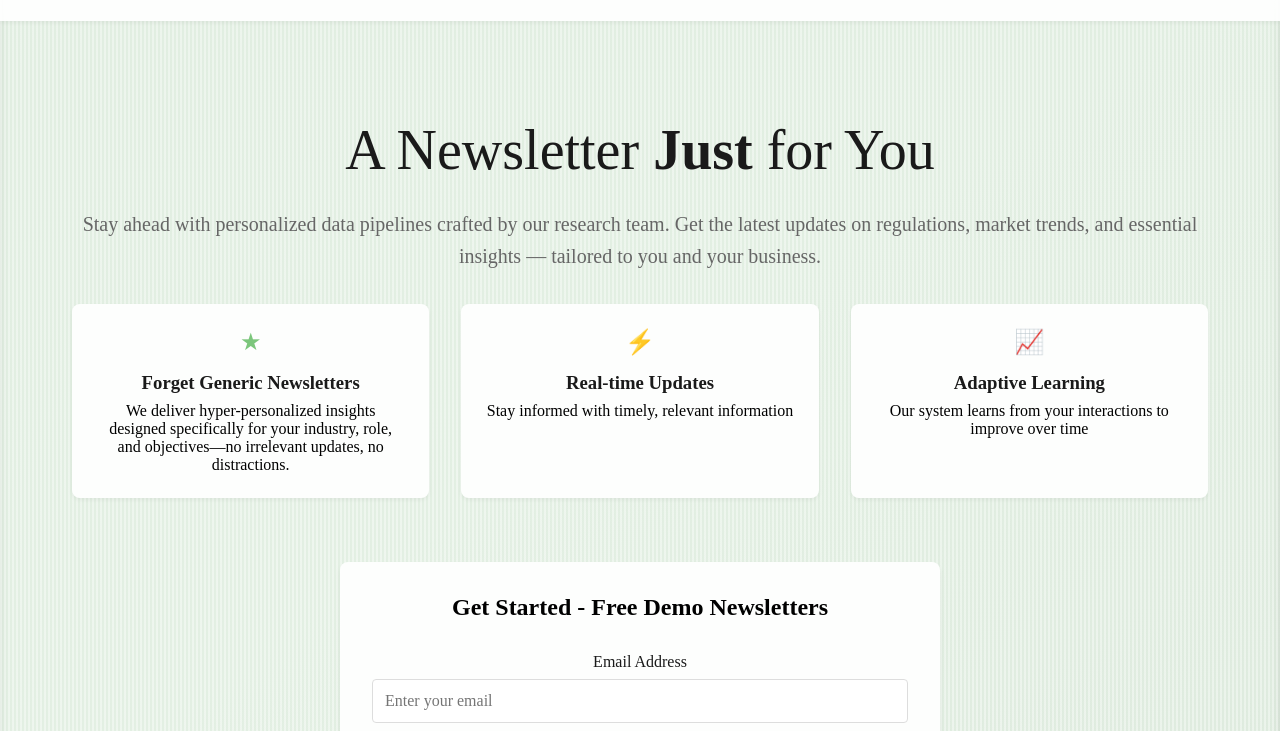
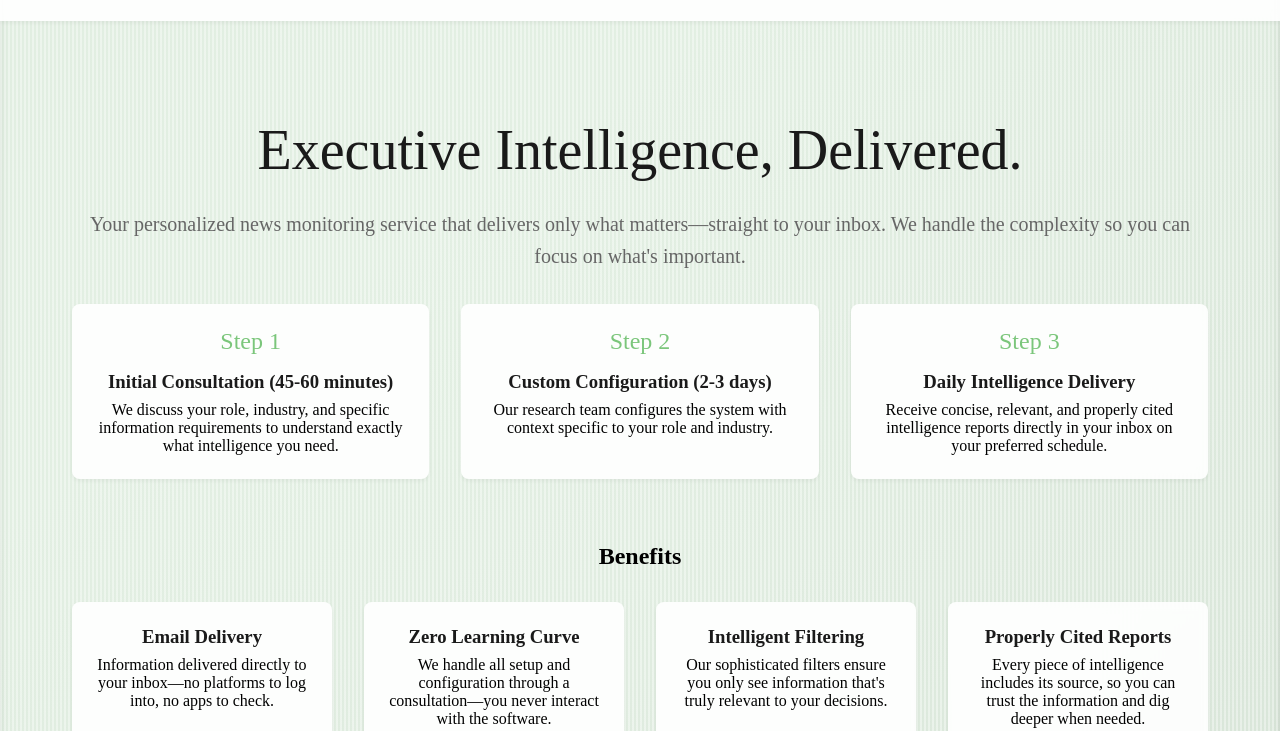
Before and after one commit to aus-sherman/Taylor, a plain HTML site: page index.html in a window 1280 px wide. Shown: the part 69-800 px from the top of the page. Drawn offline with Linux system fonts and the light colour scheme; a web font is replaced by a local one.

Commit message:
Update index.html
Copy

```diff
--- a/index.html
+++ b/index.html
@@ -303,24 +303,44 @@
         <div class="hero-content">
             <h1 id="typed-heading"></h1>
             <div class="description">
-                Stay ahead with personalized data pipelines crafted by our research team. Get the latest updates on regulations, market trends, and essential insights — tailored to you and your business.
+                Your personalized news monitoring service that delivers only what matters—straight to your inbox. We handle the complexity so you can focus on what's important.
             </div>
 
             <div class="features">
                 <div class="feature">
-                    <div class="feature-icon">★</div>
-                    <h3>Forget Generic Newsletters</h3>
-                    <p>We deliver hyper-personalized insights designed specifically for your industry, role, and objectives—no irrelevant updates, no distractions.</p>
+                    <div class="feature-icon">Step 1</div>
+                    <h3>Initial Consultation (45-60 minutes)</h3>
+                    <p>We discuss your role, industry, and specific information requirements to understand exactly what intelligence you need.</p>
                 </div>
                 <div class="feature">
-                    <div class="feature-icon">⚡</div>
-                    <h3>Real-time Updates</h3>
-                    <p>Stay informed with timely, relevant information</p>
+                    <div class="feature-icon">Step 2</div>
+                    <h3>Custom Configuration (2-3 days)</h3>
+                    <p>Our research team configures the system with context specific to your role and industry.</p>
                 </div>
                 <div class="feature">
-                    <div class="feature-icon">📈</div>
-                    <h3>Adaptive Learning</h3>
-                    <p>Our system learns from your interactions to improve over time</p>
+                    <div class="feature-icon">Step 3</div>
+                    <h3>Daily Intelligence Delivery</h3>
+                    <p>Receive concise, relevant, and properly cited intelligence reports directly in your inbox on your preferred schedule.</p>
+                </div>
+            </div>
+
+            <h2 style="text-align: center; margin: 3rem 0 2rem;">Benefits</h2>
+            <div class="features">
+                <div class="feature">
+                    <h3>Email Delivery</h3>
+                    <p>Information delivered directly to your inbox—no platforms to log into, no apps to check.</p>
+                </div>
+                <div class="feature">
+                    <h3>Zero Learning Curve</h3>
+                    <p>We handle all setup and configuration through a consultation—you never interact with the software.</p>
+                </div>
+                <div class="feature">
+                    <h3>Intelligent Filtering</h3>
+                    <p>Our sophisticated filters ensure you only see information that's truly relevant to your decisions.</p>
+                </div>
+                <div class="feature">
+                    <h3>Properly Cited Reports</h3>
+                    <p>Every piece of intelligence includes its source, so you can trust the information and dig deeper when needed.</p>
                 </div>
             </div>
 
@@ -341,7 +361,7 @@
         </div>
     </main>
 
-    <div style="height: 200vh;"></div>
+    <footer style="background: white; height: 100px; width: 100%; position: relative; z-index: 0;"></footer>
 
     <script>
         function isMobile() {
@@ -349,7 +369,7 @@
         }
 
         window.addEventListener('load', function() {
-            const text = "A Newsletter Just for You";
+            const text = "Executive Intelligence, Delivered.";
             const typedHeading = document.getElementById('typed-heading');
             let i = 0;
 
@@ -366,18 +386,18 @@
                     // Force layout recalculation to ensure proper wrapping
                     typedHeading.offsetHeight;
 
-                    setTimeout(typeWriter, 75); // Increased delay between characters (was 50ms)
+                    setTimeout(typeWriter, 56); // Reduced by 25% from 75ms to 56ms
                 } else {
                     typedHeading.classList.add('finished-typing');
-                    typedHeading.innerHTML = 'A Newsletter <b>Just</b> for You';
+                    typedHeading.innerHTML = 'Executive Intelligence, Delivered.';
                 }
             }
 
             function startTyping() {
                 if (isMobile()) {
-                    setTimeout(typeWriter, 1500); // Increased initial delay for mobile (was 1000ms)
+                    setTimeout(typeWriter, 1125); // Reduced by 25% from 1500ms to 1125ms
                 } else {
-                    setTimeout(typeWriter, 500); // Added a small delay for desktop
+                    setTimeout(typeWriter, 375); // Reduced by 25% from 500ms to 375ms
                 }
             }
 
```
